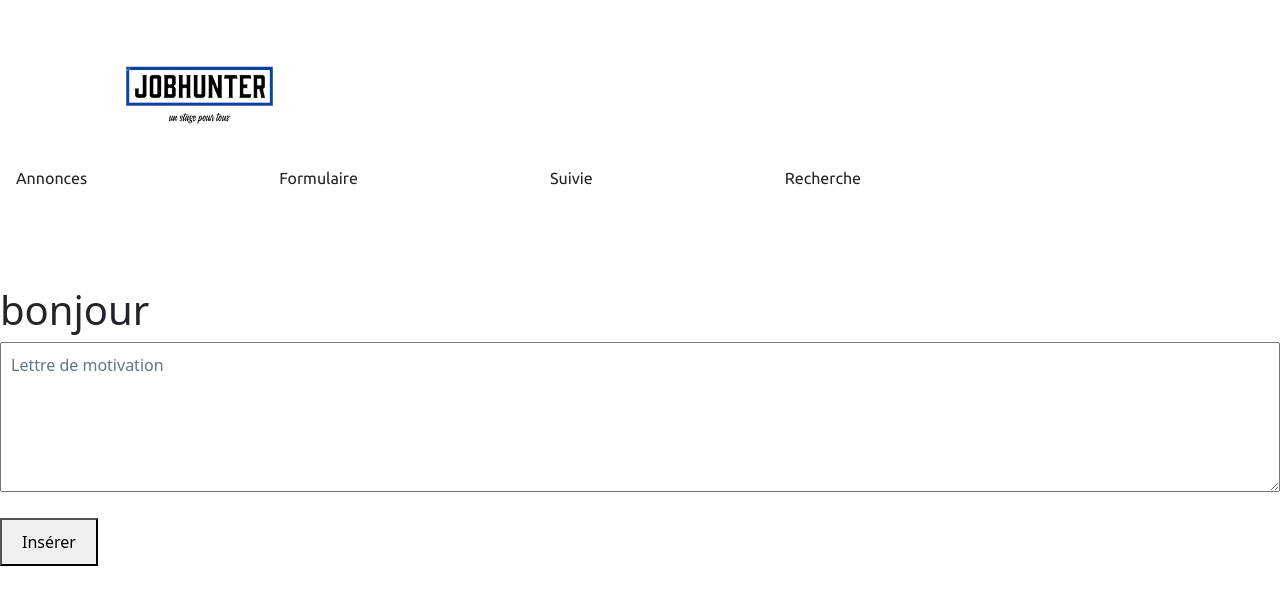
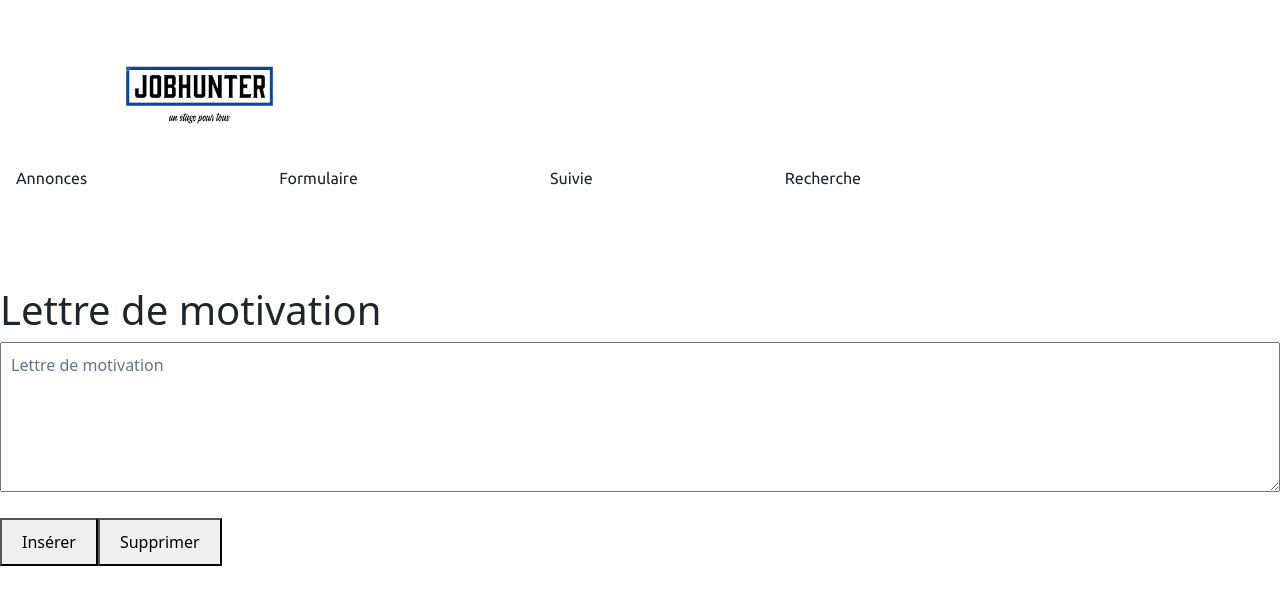
Before and after one commit to KarimHaddadi20/jobhunter, a Vue app: page /cover in a window 1280 px wide. Shown: the top 604 px of the page. Built offline with nearby package versions, Linux system fonts and the light colour scheme; no server answers.

Commit message:
Add letter insertion and deletion functionality

```diff
--- a/src/components/Cover.vue
+++ b/src/components/Cover.vue
@@ -1,12 +1,14 @@
 <template>
   <div>
-    <h1>bonjour</h1>
+    <h1>Lettre de motivation</h1>
     <div>
       <textarea
         v-model="newLetter.cover"
         placeholder="Lettre de motivation"
       ></textarea>
-      <button @click="addLetter">Insérer</button> <!-- Add this line -->
+      <button @click="addLetter">Insérer</button>
+      <button @click="deleteLetter">Supprimer</button>
+      <p>{{ insertedLetter }}</p>
     </div>
   </div>
 </template>
@@ -20,12 +22,24 @@ const newLetter = ref({
   cover: "",
 });
 
+let insertedLetter = ref(localStorage.getItem('insertedLetter') || "");
+
 const addLetter = async () => {
   try {
     await coverletterInstance.create(newLetter.value.cover);
+    insertedLetter.value = newLetter.value.cover;
+    localStorage.setItem('insertedLetter', insertedLetter.value);
+    newLetter.value.cover = "";
     console.log("Job ajouté avec succès à la base de données");
   } catch (error) {
     console.error("Une erreur est survenue lors de l'ajout de la lettre de motivation à la base de données");
+  }
+};
+
+const deleteLetter = () => {
+  if (confirm("Êtes-vous sûr de vouloir supprimer cette lettre de motivation ?")) {
+    insertedLetter.value = "";
+    localStorage.removeItem('insertedLetter');
   }
 };
 </script>
--- a/src/views/CandidacyView.vue
+++ b/src/views/CandidacyView.vue
@@ -7,6 +7,7 @@ import DataTable from "@/components/DataTable.vue";
 import candidacyInstance from "@/services/candidacy.js";
 import trackingappInstance from "@/services/trackingapp.js";
 import NavCandidacy from "@/components/NavCandidacy.vue";
+
 
 const websites = ref([]);
 const candidacies = ref([]);
```
